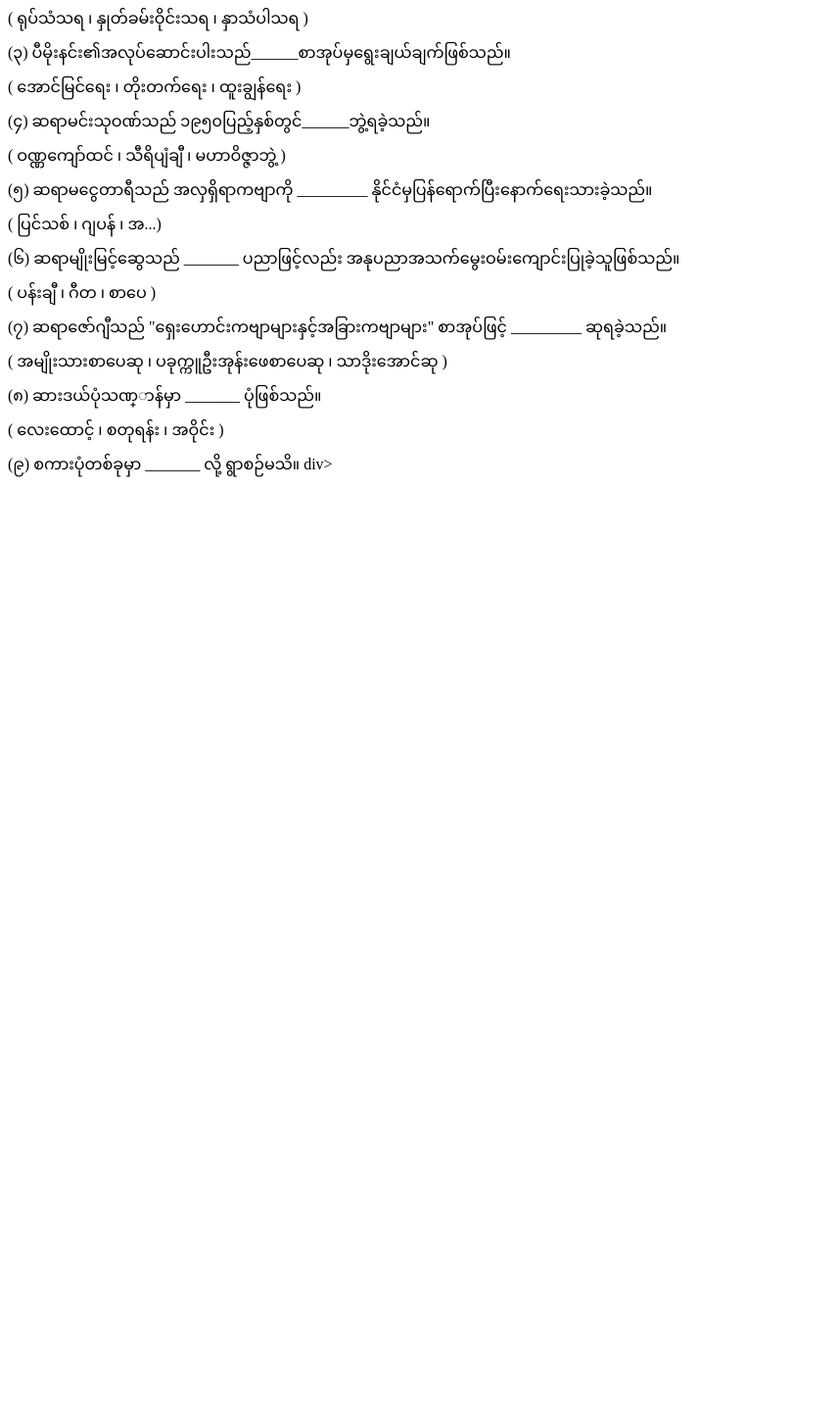
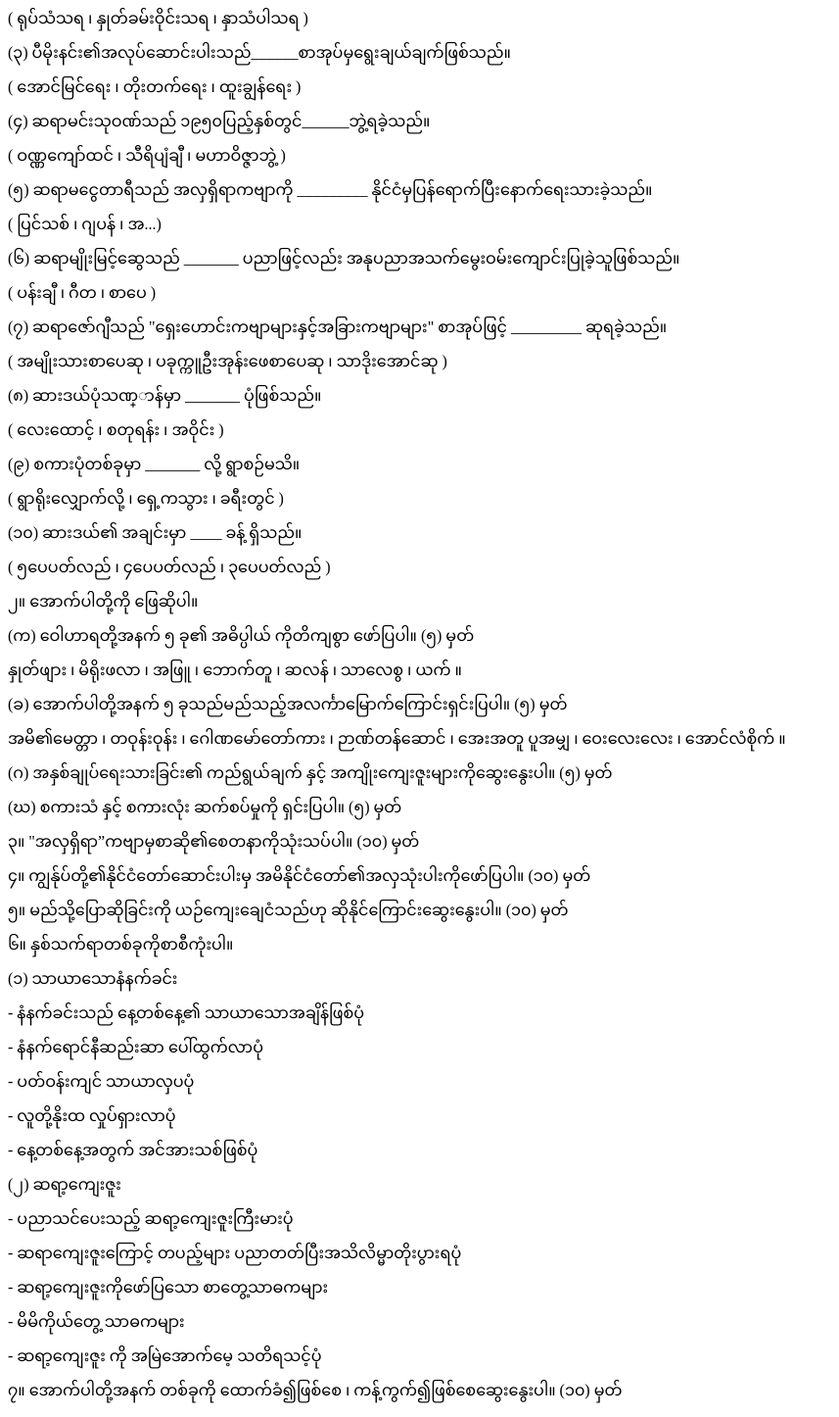
Before and after one commit to kalvin914/G-11-, a plain HTML site: page myanmarquestion11.html in a window 1280 px wide. Shown: the part 987-2433 px from the top of the page at 98% size, without its empty margins (0-857 px from the left). Before the commit the page ends 1488 px from the top, so only its background shows below. Drawn offline with Linux system fonts and the light colour scheme.

Commit message:
Add files via upload

```diff
--- a/myanmarquestion11.html
+++ b/myanmarquestion11.html
@@ -47,19 +47,35 @@
     <div>  (၈) ဆားဒယ်ပုံသဏ္ာန်မှာ _______ ပုံဖြစ်သည်။
     <div>  ( လေးထောင့် ၊ စတုရန်း ၊ အဝိုင်း )
     <div>  (၉) စကားပုံတစ်ခုမှာ _______ လို့ ရွာစဉ်မသိ။
-                                   div>
-                                    <div>
-                                        <div>
-                                       <div>
-                                        <div>
-                                            <div>
-                                           <div>
-                                            <div>
-                                                <div>
-                                               <div>
-                                                <div>
-                                                    <div>
-                                                   <div>
+    <div>  ( ရွာရိုးလျှောက်လို့ ၊ ရှေ့ကသွား ၊ ခရီးတွင် )
+    <div>  (၁၀) ဆားဒယ်၏ အချင်းမှာ ____ ခန့် ရှိသည်။
+    <div>  ( ၅ပေပတ်လည် ၊ ၄ပေပတ်လည် ၊ ၃ပေပတ်လည် )
+    <div>  ၂။ အောက်ပါတို့ကို ဖြေဆိုပါ။
+    <div>  (က) ဝေါဟာရတို့အနက် ၅ ခု၏ အဓိပ္ပါယ် ကိုတိကျစွာ ဖော်ပြပါ။ (၅) မှတ်
+    <div>  နှုတ်ဖျား ၊ မိရိုးဖလာ ၊ အဖြူ ၊ ဘောက်တူ ၊ ဆလန် ၊ သာလေစွ ၊ ယက် ။
+    <div>  (ခ) အောက်ပါတို့အနက် ၅ ခုသည်မည်သည့်အလင်္ကာမြောက်ကြောင်းရှင်းပြပါ။ (၅) မှတ်
+    <div>  အမိ၏မေတ္တာ ၊ တဝုန်းဝုန်း ၊ ဂေါဏမော်တော်ကား ၊ ဉာဏ်တန်ဆောင် ၊ အေးအတူ ပူအမျှ ၊ ဝေးလေးလေး ၊ အောင်လံစိုက် ။
+    <div>  (ဂ) အနှစ်ချုပ်ရေးသားခြင်း၏ ကည်ရွယ်ချက် နှင့် အကျိုးကျေးဇူးများကိုဆွေးနွေးပါ။ (၅) မှတ်
+    <div>  (ဃ) စကားသံ နှင့် စကားလုံး ဆက်စပ်မှုကို ရှင်းပြပါ။ (၅) မှတ်
+    <div>  ၃။ "အလှရှိရာ”ကဗျာမှစာဆို၏စေတနာကိုသုံးသပ်ပါ။ (၁၀) မှတ်
+    <div>  ၄။ ကျွန်ုပ်တို့၏နိုင်ငံတော်ဆောင်းပါးမှ အမိနိုင်ငံတော်၏အလှသုံးပါးကိုဖော်ပြပါ။ (၁၀) မှတ်
+    <div>  ၅။ မည်သို့ပြောဆိုခြင်းကို ယဉ်ကျေးချေငံသည်ဟု ဆိုနိုင်ကြောင်းဆွေးနွေးပါ။ (၁၀) မှတ်
+    <div>  ၆။ နှစ်သက်ရာတစ်ခုကိုစာစီကုံးပါ။
+    <div>  (၁) သာယာသောနံနက်ခင်း
+    <div>   - နံနက်ခင်းသည် နေ့တစ်နေ့၏ သာယာသောအချိန်ဖြစ်ပုံ
+    <div>   - နံနက်ရောင်နီဆည်းဆာ ပေါ်ထွက်လာပုံ
+    <div>   - ပတ်ဝန်းကျင် သာယာလှပပုံ
+    <div>   - လူတို့နိုးထ လှုပ်ရှားလာပုံ
+    <div>   - နေ့တစ်နေ့အတွက် အင်အားသစ်ဖြစ်ပုံ
+    <div>  (၂) ဆရာ့ကျေးဇူး
+    <div>   - ပညာသင်ပေးသည့် ဆရာ့ကျေးဇူးကြီးမားပုံ
+    <div>- ဆရာကျေးဇူးကြောင့် တပည့်များ ပညာတတ်ပြီးအသိလိမ္မာတိုးပွားရပုံ
+    <div>- ဆရာ့ကျေးဇူးကိုဖော်ပြသော စာတွေ့သာဓကများ
+    <div>- မိမိကိုယ်တွေ့ သာဓကများ
+    <div>- ဆရာ့ကျေးဇူး ကို အမြဲအောက်မေ့ သတိရသင့်ပုံ
+    <div>၇။ အောက်ပါတို့အနက် တစ်ခုကို ထောက်ခံ၍ဖြစ်စေ ၊ ကန့်ကွက်၍ဖြစ်စေဆွေးနွေးပါ။ (၁၀) မှတ်
+    <div>
+    <div>
 
 
 
--- a/style.css
+++ b/style.css
@@ -4,7 +4,8 @@
 }
 
 body {
-    background-color: black;
+    background-color: rgb(236, 227, 227);
+    border-color: 70px solid  aqua;
 }
 
 div {
@@ -15,7 +16,7 @@ div {
 }
 
 button {
-    background-color: blueviolet;
+    background-color: rgb(43, 198, 226);
     color: aliceblue;
     padding: 10px 50px;
     border-radius: 10px;
```
Also changed, not shown: mainmyanmar.css (+15 -0 lines), mainmyanmar.html (+5 -2 lines).
